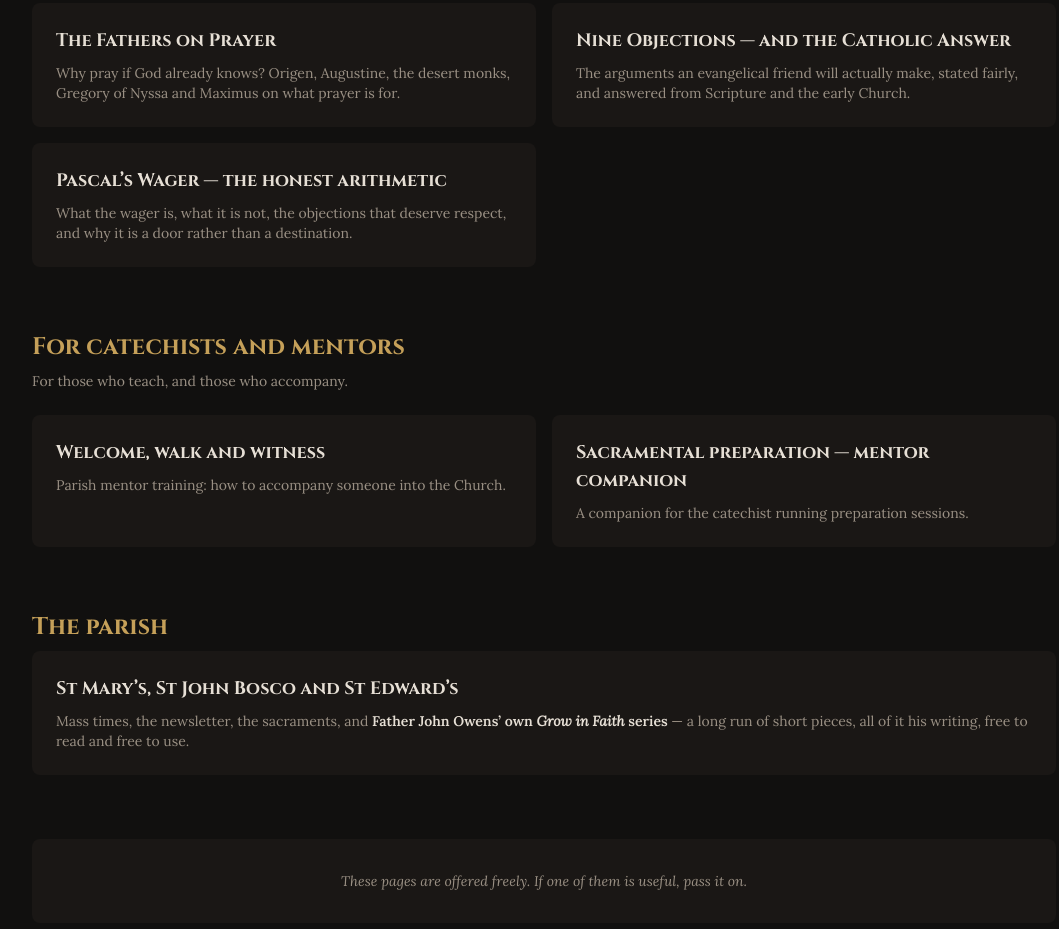
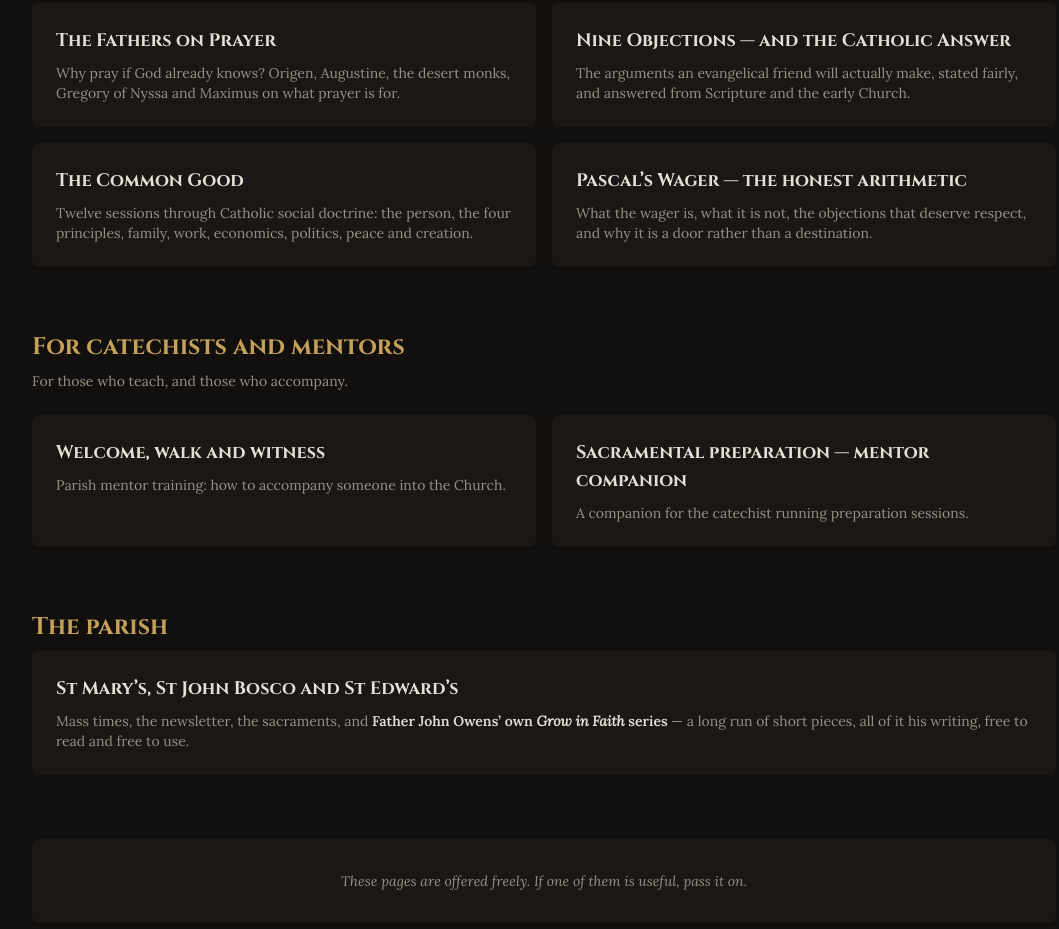
Before and after one commit to 3stepuk/1582-rheims, a plain HTML site: page resources.html in a window 1280 px wide. Shown: the part 2763-3692 px from the top of the page, without its empty margins (96-1155 px from the left). Drawn offline with nearby package versions, Linux system fonts and the light colour scheme.

Commit message:
Resources: add The Common Good (twelve sessions on Catholic social doctrine)

```diff
--- a/resources.html
+++ b/resources.html
@@ -204,6 +204,10 @@
                     <h3 class="text-lg font-bold mb-2">Nine Objections &mdash; and the Catholic Answer</h3>
                     <p class="text-sm text-antique-muted font-serif">The arguments an evangelical friend will actually make, stated fairly, and answered from Scripture and the early Church.</p>
                 </a>
+                <a class="card block antique-border bg-antique-card rounded-lg p-6 transition-colors" href="https://3stepuk.github.io/The-Common-Good/">
+                    <h3 class="text-lg font-bold mb-2">The Common Good</h3>
+                    <p class="text-sm text-antique-muted font-serif">Twelve sessions through Catholic social doctrine: the person, the four principles, family, work, economics, politics, peace and creation.</p>
+                </a>
                 <a class="card block antique-border bg-antique-card rounded-lg p-6 transition-colors" href="https://3stepuk.github.io/Pascals-Wager/">
                     <h3 class="text-lg font-bold mb-2">Pascal&rsquo;s Wager &mdash; the honest arithmetic</h3>
                     <p class="text-sm text-antique-muted font-serif">What the wager is, what it is not, the objections that deserve respect, and why it is a door rather than a destination.</p>
```
